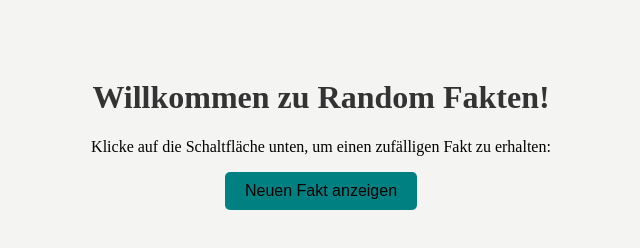
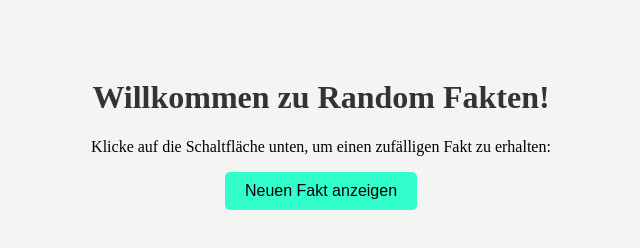
Before and after one commit to 1234vanReal/Auto, a plain HTML site: page index.html in a window 1280 px wide. In both pictures the pointer is over the button "Neuen Fakt anzeigen". Shown: the whole page, without its empty margins (319-959 px from the left). Drawn offline with Linux system fonts and the light colour scheme.

Commit message:
Update index.html

```diff
--- a/index.html
+++ b/index.html
@@ -24,7 +24,7 @@
             cursor: pointer;
         }
         button:hover {
-            background-color: #008080;
+            background-color: #33ffcc;
         }
         .fact {
             margin-top: 20px;
```
